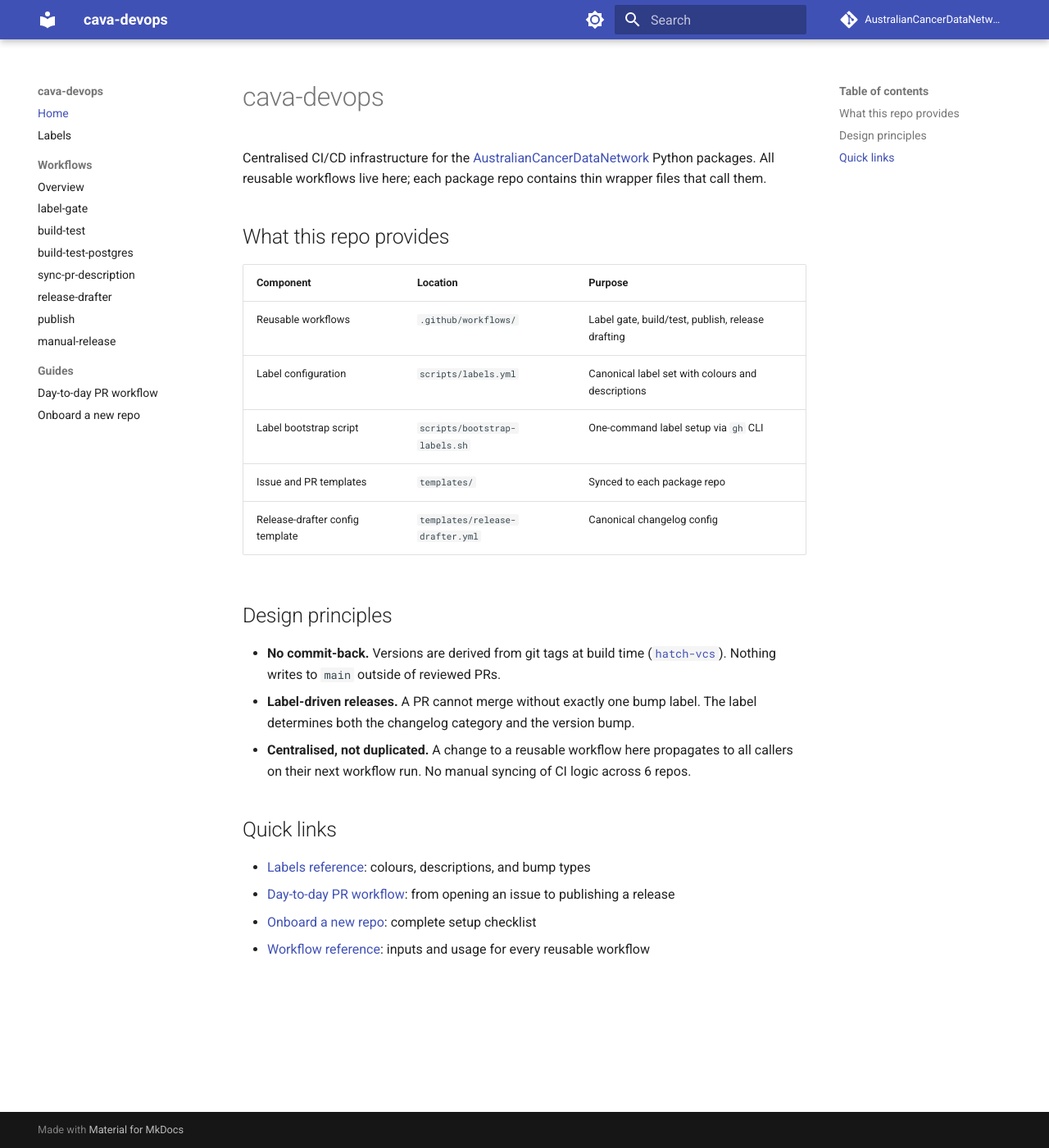
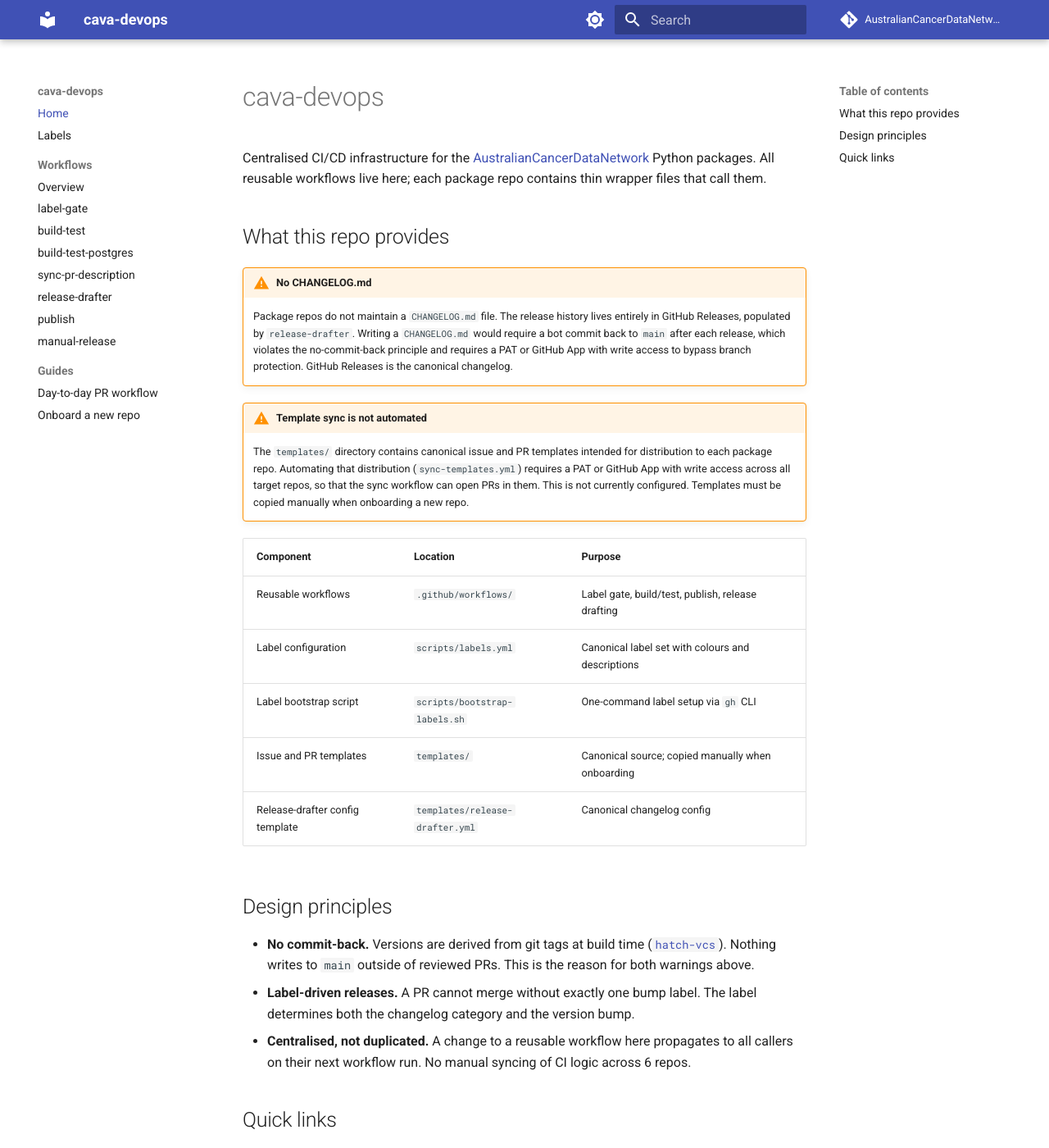
Before and after one commit to AustralianCancerDataNetwork/cava-devops, an MkDocs documentation site: the page built from docs/index.md, in a window 1280 px wide and 1400 px high. Shown: the whole window at 82% size. Built offline with MkDocs 1.6.1 and Material for MkDocs 9.7.7, drawn with Linux system fonts in a browser that asks for light colours; comment, search, counter and statistics services are not loaded.

Commit message:
Add important warnings on index package

```diff
--- a/docs/index.md
+++ b/docs/index.md
@@ -4,17 +4,23 @@
 
 ## What this repo provides
 
+!!! warning "No CHANGELOG.md"
+    Package repos do not maintain a `CHANGELOG.md` file. The release history lives entirely in GitHub Releases, populated by `release-drafter`. Writing a `CHANGELOG.md` would require a bot commit back to `main` after each release, which violates the no-commit-back principle and requires a PAT or GitHub App with write access to bypass branch protection. GitHub Releases is the canonical changelog.
+
+!!! warning "Template sync is not automated"
+    The `templates/` directory contains canonical issue and PR templates intended for distribution to each package repo. Automating that distribution (`sync-templates.yml`) requires a PAT or GitHub App with write access across all target repos, so that the sync workflow can open PRs in them. This is not currently configured. Templates must be copied manually when onboarding a new repo.
+
 | Component | Location | Purpose |
 |---|---|---|
 | Reusable workflows | `.github/workflows/` | Label gate, build/test, publish, release drafting |
 | Label configuration | `scripts/labels.yml` | Canonical label set with colours and descriptions |
 | Label bootstrap script | `scripts/bootstrap-labels.sh` | One-command label setup via `gh` CLI |
-| Issue and PR templates | `templates/` | Synced to each package repo |
+| Issue and PR templates | `templates/` | Canonical source; copied manually when onboarding |
 | Release-drafter config template | `templates/release-drafter.yml` | Canonical changelog config |
 
 ## Design principles
 
-- **No commit-back.** Versions are derived from git tags at build time ([`hatch-vcs`](https://github.com/ofek/hatch-vcs)). Nothing writes to `main` outside of reviewed PRs.
+- **No commit-back.** Versions are derived from git tags at build time ([`hatch-vcs`](https://github.com/ofek/hatch-vcs)). Nothing writes to `main` outside of reviewed PRs. This is the reason for both warnings above.
 - **Label-driven releases.** A PR cannot merge without exactly one bump label. The label determines both the changelog category and the version bump.
 - **Centralised, not duplicated.** A change to a reusable workflow here propagates to all callers on their next workflow run. No manual syncing of CI logic across 6 repos.
 
```
